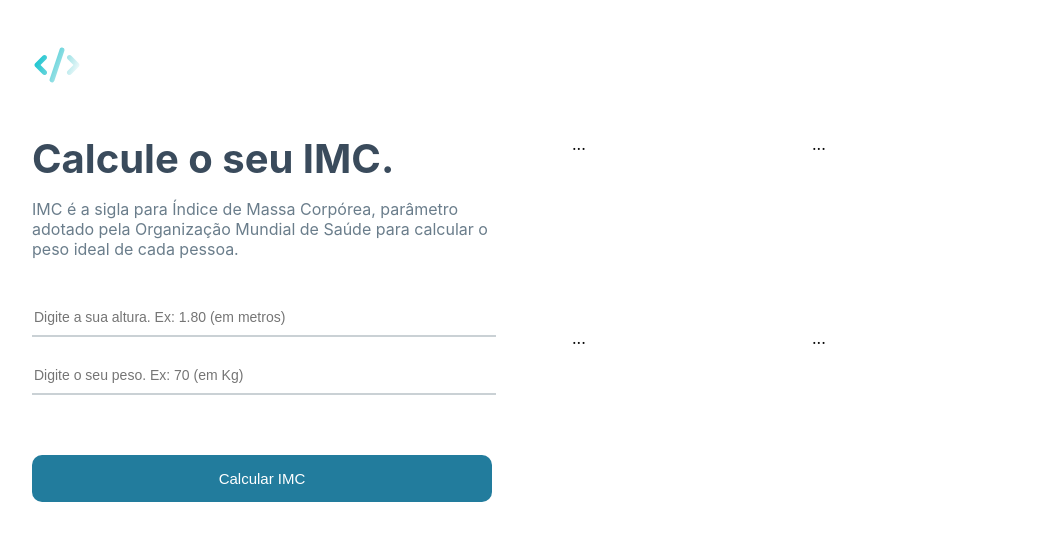
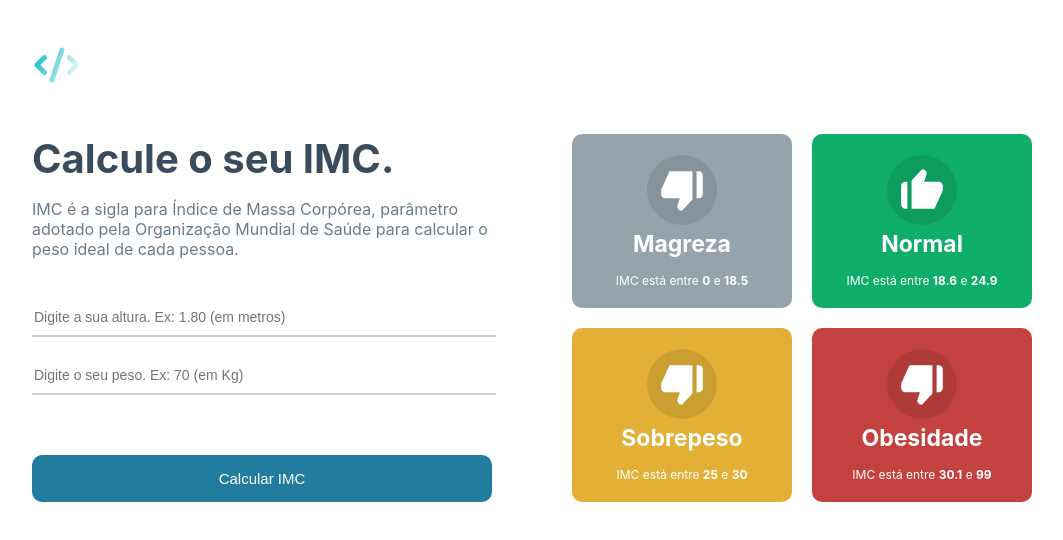
Before and after one commit to guilhermenoliani/calculadora-imc, a React (Vite) app: page / in a window 1280 px wide. Shown: the top 540 px of the page, without its empty margins (108-1171 px from the left). Built offline with nearby package versions, Linux system fonts and the light colour scheme.

Commit message:
✅ Criando GridItem e estilizando

```diff
--- a/src/App.tsx
+++ b/src/App.tsx
@@ -49,7 +49,7 @@ const App = () => {
         <C.rightSide>
           <div className="grid">
             {levels.map((item, index) => (
-              <GridItem key={index} data={item} />
+              <GridItem key={index} item={item} />
             ))}
           </div>
         </C.rightSide>
--- a/src/components/GridItem/GridItemStyles.tsx
+++ b/src/components/GridItem/GridItemStyles.tsx
@@ -1 +1,36 @@
 import styled from "styled-components";
+
+export const Main = styled.div`
+  display: flex;
+  justify-content: center;
+  align-itens: center;
+  flex-direction: column;
+  flex: 1;
+  color: #fff;
+  border-radius: 10px;
+  padding: 20px;
+`;
+
+export const gridIcon = styled.div`
+  width: 70px;
+  height: 70px;
+  border-radius: 50%;
+  background-color: rgba(0, 0, 0, 0.1);
+  display: flex;
+  justify-content: center;
+  align-itens: center;
+  margin: auto;
+`;
+
+export const gridTitle = styled.div`
+  text-align: center;
+  font-size: 23px;
+  font-weight: bold;
+  margin-top: 5px;
+`;
+
+export const gridInfo = styled.div`
+  text-align: center;
+  font-size: 12px;
+  margin-top: 15px;
+`;
--- a/src/components/GridItem/index.tsx
+++ b/src/components/GridItem/index.tsx
@@ -1,10 +1,26 @@
+import * as C from "./GridItemStyles";
+import thumbUp from "../../assets/thumb_up.svg";
+import thumbDown from "../../assets/thumb_down.svg";
 import { Level } from "../../helpers/imc";
-import * as C from "./GridItemStyles";
 
 type Props = {
-  data: Level;
+  item: Level;
 };
 
-export const GridItem = ({ data }: Props) => {
-  return <div>...</div>;
+export const GridItem = ({ item }: Props) => {
+  return (
+    <C.Main style={{ backgroundColor: item.color }}>
+      <C.gridIcon>
+        {item.icon === "up" && <img src={thumbUp} alt="" width="50" />}
+        {item.icon === "down" && <img src={thumbDown} alt="" width="50" />}
+      </C.gridIcon>
+      <C.gridTitle>{item.title}</C.gridTitle>
+      <C.gridInfo>
+        <>
+          IMC está entre <strong>{item.imc[0]}</strong> e{" "}
+          <strong>{item.imc[1]}</strong>
+        </>
+      </C.gridInfo>
+    </C.Main>
+  );
 };
```
